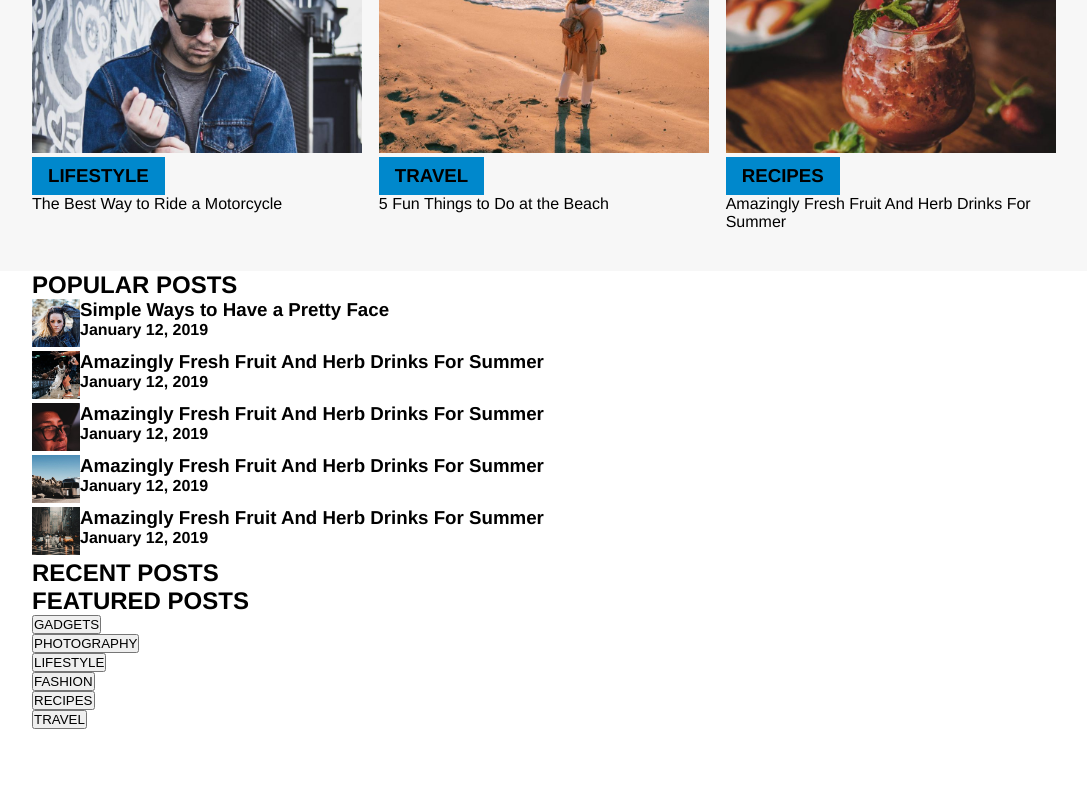
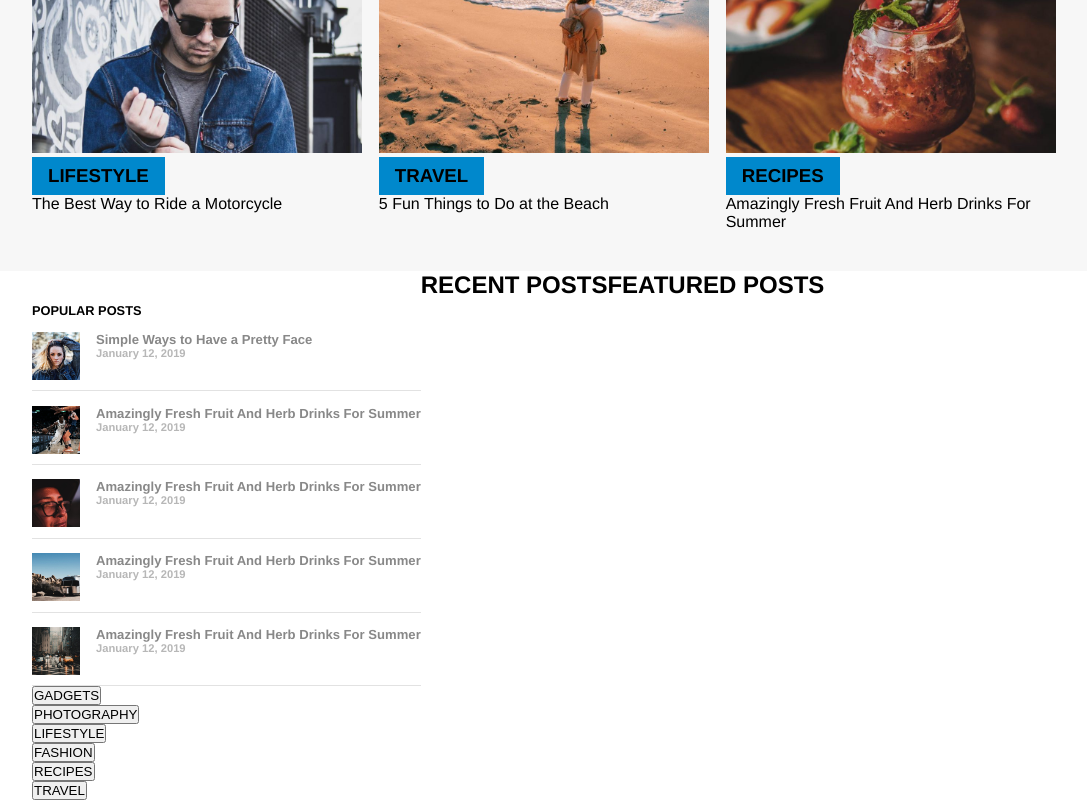
Before and after one commit to Nicola-Perera/proj-html-vuejs, a Vue app: page / in a window 1280 px wide. Shown: the part 527-1327 px from the top of the page, without its empty margins (96-1183 px from the left). Before the commit the page ends 1256 px from the top, so only its background shows below. Built offline with nearby package versions, Linux system fonts and the light colour scheme.

Commit message:
add style to recent posts

```diff
--- a/src/assets/style/common.scss
+++ b/src/assets/style/common.scss
@@ -17,3 +17,6 @@
 .link {
     text-decoration: none;
 }
+.post_content {
+    color: #888888;
+}
--- a/src/components/main/MiniPost.vue
+++ b/src/components/main/MiniPost.vue
@@ -25,10 +25,23 @@ export default {
 @import '../../assets/style/common.scss';
 
 #MiniPost {
+  margin-top: .9rem;
+  padding-bottom: .4rem;
+  border-bottom: 1px solid #e2e2e2;
   .post_image {
     width: 3rem;
+    margin-right: 1rem;
     img {
       width: 100%;
+    }
+  }
+  .post_content {
+    font-size: .7rem;
+    h3 {
+      color: #888888;
+    }
+    h4 {
+      color: #b7b7b7;
     }
   }
 }
--- a/src/components/main/SiteMain.vue
+++ b/src/components/main/SiteMain.vue
@@ -9,7 +9,7 @@
         </div>
 
         <!-- post overview -->
-        <div class="post_overview width80">
+        <div class="post_overview width80 container">
 
             <!-- popular posts -->
             <div class="popular_posts">
@@ -77,7 +77,9 @@ export default {
 
 <style lang="scss">
 @import '../../assets/style/common.scss';
+#SiteMain {
 
+    // hero posts
     .hero_posts {
         background-color: #f7f7f7;
         padding: 2.5rem 0;
@@ -90,4 +92,21 @@ export default {
         }
     }
 
+    // mini posts
+    .post_overview {
+        .popular_posts .recent_posts .featured_posts {
+            width: calc(100% / 3);
+            // h2 {
+            //     font-size: .5rem;
+            // }
+        }
+        .popular_posts {
+            h2 {
+                font-size: .8rem;
+                margin-top: 2rem;
+            }
+        }
+    }
+}
+
 </style>
```
Lines whose indentation alone changed are shown as unchanged.
